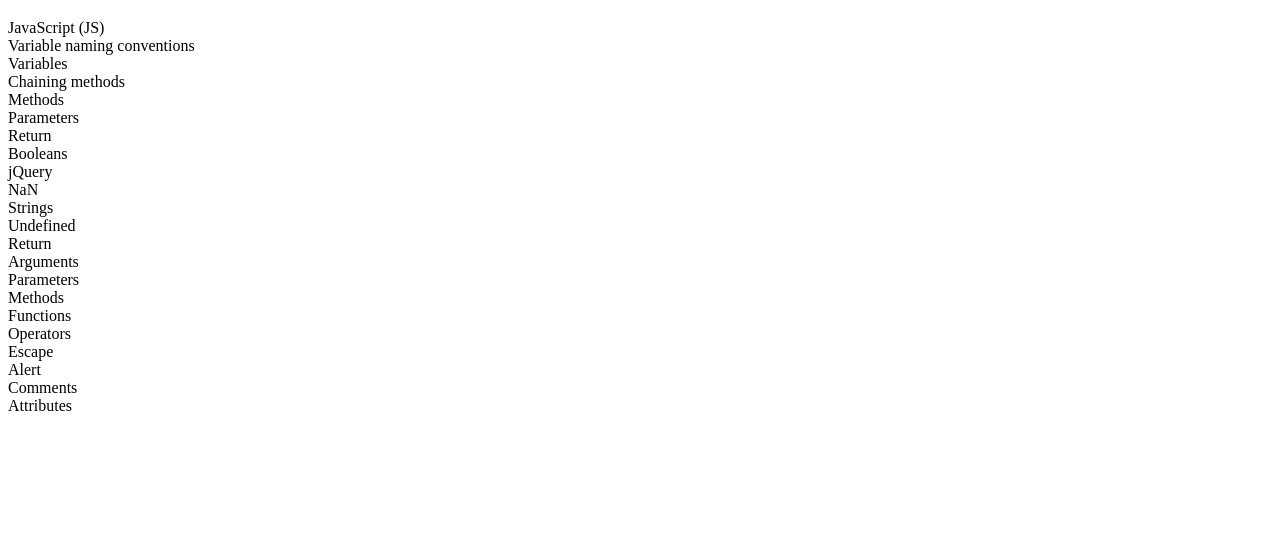
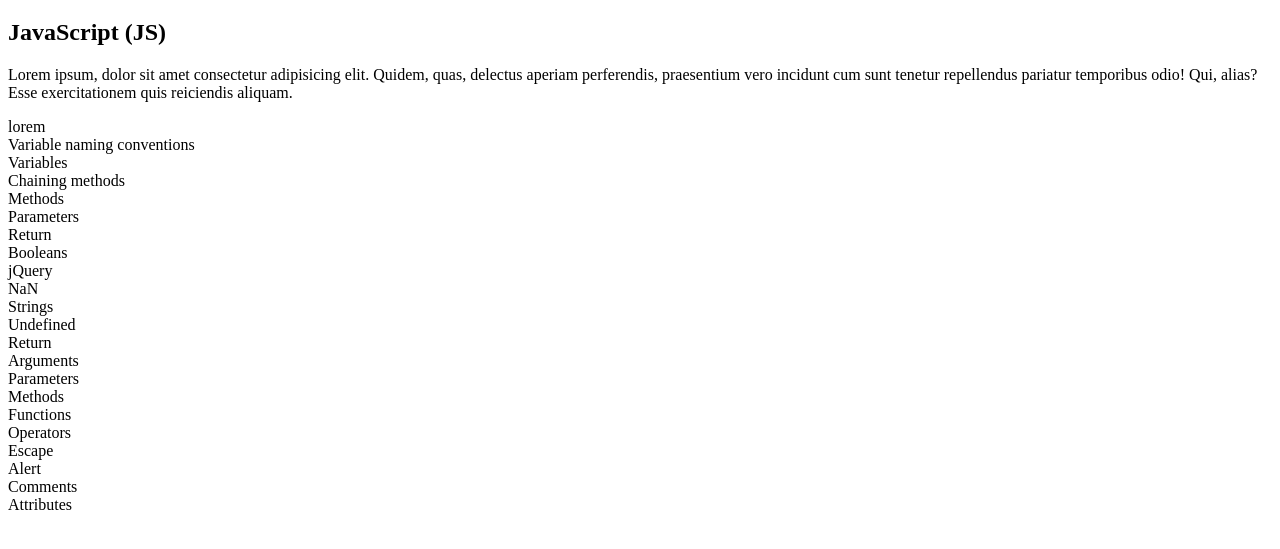
Before and after one commit to keidsvik/jquery-flashcards, a plain HTML site: page index.html in a window 1280 px wide. Shown: the part 61-610 px from the top of the page. Drawn offline with Linux system fonts and the light colour scheme.

Commit message:
add h2 and p classes

```diff
--- a/index.html
+++ b/index.html
@@ -7,7 +7,11 @@
 </head>
 <body>
   <h1>EXTREME JQuery Flashcardz</h1>
-  <div class="card">JavaScript (JS)</div>
+  <div class="card">
+    <h2 class="concept"> JavaScript (JS)</h2>
+    <p class="description"> Lorem ipsum, dolor sit amet consectetur adipisicing elit. Quidem, quas, delectus aperiam perferendis, praesentium vero incidunt cum sunt tenetur repellendus pariatur temporibus odio! Qui, alias? Esse exercitationem quis reiciendis aliquam.</p>
+   lorem
+  </div>
   <div class="card">Variable naming conventions</div>
   <div class="card">Variables</div>
   <div class="card">Chaining methods</div>
```
